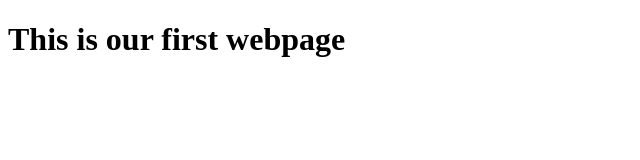
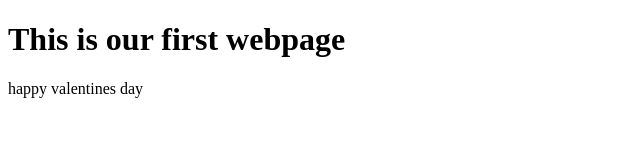
Before and after one commit to Mo-Sixty23/nwufm2000, a plain HTML site: page index.html in a window 1280 px wide. Shown: the whole page, without its empty margins (0-640 px from the left). Drawn offline with Linux system fonts and the light colour scheme.

Commit message:
add more files to project

```diff
--- a/index.html
+++ b/index.html
@@ -7,5 +7,8 @@
   </head>
   <body>
     <h1>This is our first webpage</h1>
+    <p>
+      happy valentines day
+    </p>
   </body>
 </html>
```
Also changed, not shown: admin.html (added), picture.png (added).
